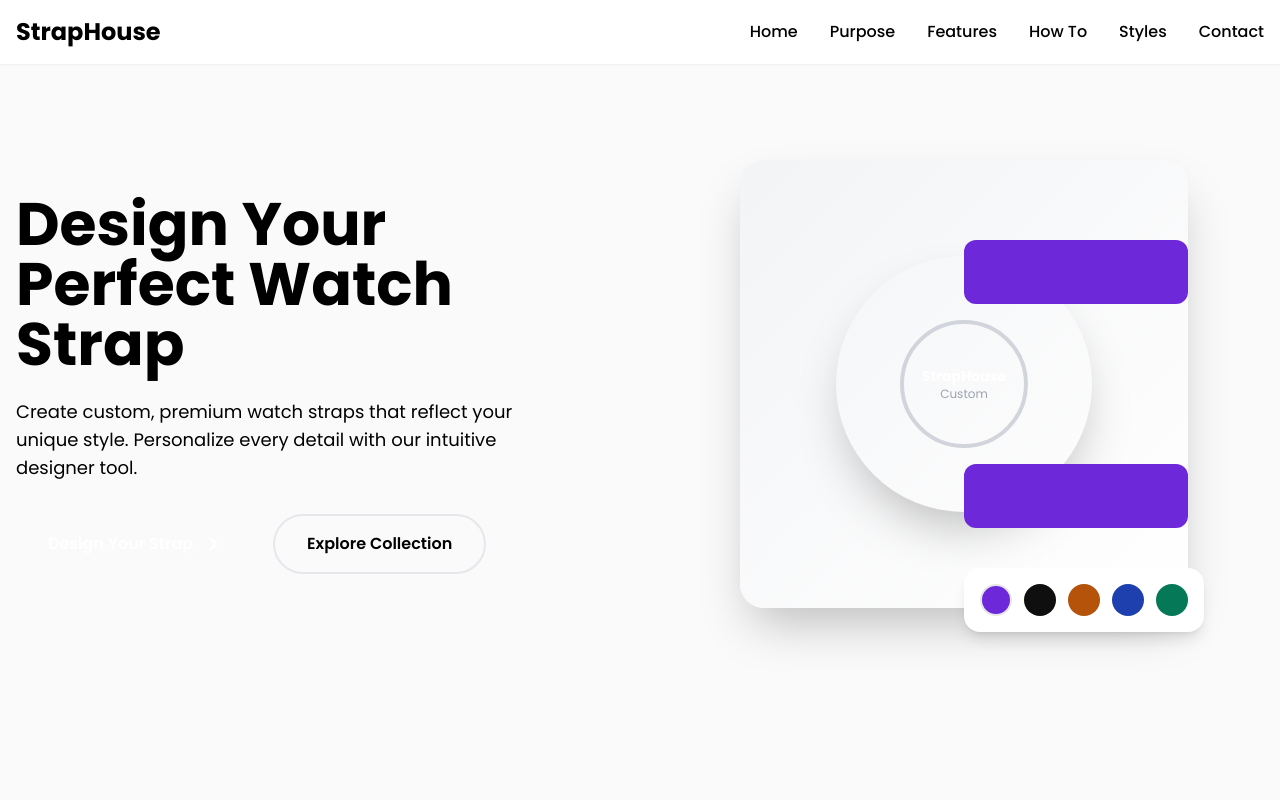
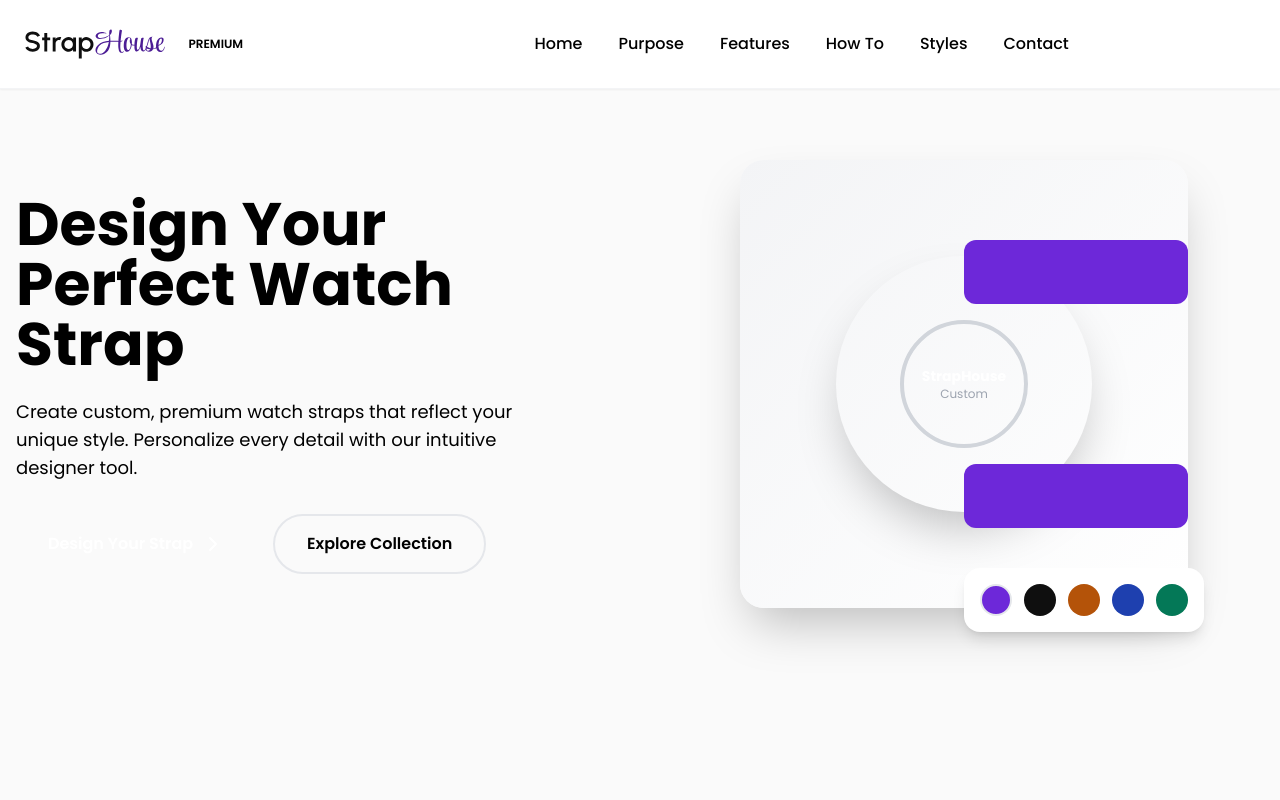
Before and after one commit to Ayushsharma1908/straphouse, a React (Vite) app: page / in a window 1280 px wide. Shown: the top 800 px of the page. Built offline with nearby package versions, Linux system fonts and the light colour scheme.

Commit message:
updated header

```diff
--- a/src/pages/Header.jsx
+++ b/src/pages/Header.jsx
@@ -1,68 +1,396 @@
-import React, { useState } from 'react';
-import { Menu, X } from 'lucide-react';
+import React, { useState } from "react";
+import { Menu, X, ChevronRight } from "lucide-react";
+import { motion, AnimatePresence } from "framer-motion";
+import Logo from "../assets/logo.svg";
 
 const Header = () => {
   const [isMenuOpen, setIsMenuOpen] = useState(false);
+  const [hoveredItem, setHoveredItem] = useState(null);
 
   const navItems = [
-    { label: 'Home', href: '#home' },
-    { label: 'Purpose', href: '#purpose' },
-    { label: 'Features', href: '#features' },
-    { label: 'How To', href: '#how-to' },
-    { label: 'Styles', href: '#showcase' },
-    { label: 'Contact', href: '#contact' },
+    { label: "Home", href: "#home" },
+    { label: "Purpose", href: "#purpose" },
+    { label: "Features", href: "#features" },
+    { label: "How To", href: "#how-to" },
+    { label: "Styles", href: "#showcase" },
+    { label: "Contact", href: "#contact" },
   ];
 
+  // Animation variants
+  const headerVariants = {
+    hidden: { y: -100, opacity: 0 },
+    visible: {
+      y: 0,
+      opacity: 1,
+      transition: {
+        duration: 0.6,
+        ease: "easeOut",
+      },
+    },
+  };
+
+  const logoVariants = {
+    hidden: { opacity: 0, scale: 0.8 },
+    visible: {
+      opacity: 1,
+      scale: 1,
+      transition: {
+        duration: 0.5,
+        type: "spring",
+        stiffness: 200,
+        delay: 0.1,
+      },
+    },
+    hover: {
+      scale: 1.05,
+      transition: {
+        duration: 0.3,
+      },
+    },
+  };
+
+  const menuVariants = {
+    hidden: { opacity: 0, y: -20, scale: 0.95 },
+    visible: {
+      opacity: 1,
+      y: 0,
+      scale: 1,
+      transition: {
+        duration: 0.4,
+        ease: "easeOut",
+      },
+    },
+    exit: {
+      opacity: 0,
+      y: -20,
+      scale: 0.95,
+      transition: {
+        duration: 0.3,
+        ease: "easeIn",
+      },
+    },
+  };
+
+  const navItemVariants = {
+    hidden: { opacity: 0, x: -20 },
+    visible: {
+      opacity: 1,
+      x: 0,
+      transition: {
+        duration: 0.3,
+        ease: "easeOut",
+      },
+    },
+    hover: {
+      x: 5,
+      color: "#6D28D9",
+      transition: {
+        duration: 0.2,
+      },
+    },
+  };
+
+  const mobileNavItemVariants = {
+    hidden: { opacity: 0, x: -20 },
+    visible: {
+      opacity: 1,
+      x: 0,
+      transition: {
+        duration: 0.3,
+        ease: "easeOut",
+      },
+    },
+    hover: {
+      x: 10,
+      backgroundColor: "rgba(167, 139, 250, 0.1)",
+      transition: {
+        duration: 0.2,
+      },
+    },
+  };
+
+  const buttonVariants = {
+    hidden: { opacity: 0, scale: 0.9 },
+    visible: {
+      opacity: 1,
+      scale: 1,
+      transition: {
+        duration: 0.5,
+        delay: 0.2,
+      },
+    },
+    hover: {
+      scale: 1.05,
+      backgroundColor: "#6D28D9",
+      boxShadow: "0 10px 25px rgba(109, 40, 217, 0.2)",
+      transition: {
+        duration: 0.3,
+        ease: "easeInOut",
+      },
+    },
+    tap: {
+      scale: 0.95,
+    },
+  };
+
+  const menuButtonVariants = {
+    hidden: { opacity: 0 },
+    visible: {
+      opacity: 1,
+      transition: {
+        duration: 0.3,
+        delay: 0.1,
+      },
+    },
+    hover: {
+      scale: 1.1,
+      backgroundColor: "rgba(167, 139, 250, 0.1)",
+      transition: {
+        duration: 0.2,
+      },
+    },
+  };
+
+  // Handle smooth scroll for mobile menu
+  const handleNavClick = (href) => {
+    setIsMenuOpen(false);
+    const element = document.querySelector(href);
+    if (element) {
+      setTimeout(() => {
+        window.scrollTo({
+          top: element.offsetTop - 80,
+          behavior: "smooth",
+        });
+      }, 100);
+    }
+  };
+
   return (
-    <header className="fixed top-0 w-full bg-white/95 backdrop-blur-sm z-50 py-4 shadow-sm">
-      <div className="container mx-auto px-4">
+    <motion.header
+      className="fixed top-0 w-full bg-white/95 backdrop-blur-md z-50 py-4 md:py-5 shadow-sm border-b border-gray-100"
+      variants={headerVariants}
+      initial="hidden"
+      animate="visible"
+    >
+      <div className="container mx-auto px-4 md:px-6">
         <div className="flex justify-between items-center">
-          <a href="#home" className="font-playfair text-2xl font-bold text-strap-black">
-            Strap<span className="text-strap-violet">House</span>
-          </a>
+          {/* Logo */}
+          <motion.a
+            href="#home"
+            className="flex items-center gap-3"
+            variants={logoVariants}
+            initial="hidden"
+            animate="visible"
+            whileHover="hover"
+            whileTap={{ scale: 0.98 }}
+            onClick={(e) => {
+              e.preventDefault();
+              window.scrollTo({ top: 0, behavior: "smooth" });
+            }}
+          >
+            <img
+              src={Logo}
+              alt="StrapHouse - Custom Premium Watch Straps"
+              className="h-10 md:h-12 w-auto"
+            />
+            <motion.span
+              className="hidden md:inline-block text-xs font-semibold text-strap-violet bg-strap-violet/10 px-3 py-1 rounded-full"
+              initial={{ opacity: 0, scale: 0.8 }}
+              animate={{ opacity: 1, scale: 1 }}
+              transition={{ delay: 0.5 }}
+            >
+              PREMIUM
+            </motion.span>
+          </motion.a>
 
+          {/* Desktop Navigation */}
           <nav className="hidden md:block">
-            <ul className="flex space-x-8">
-              {navItems.map((item) => (
-                <li key={item.label}>
+            <ul className="flex items-center space-x-1">
+              {navItems.map((item, index) => (
+                <motion.li
+                  key={item.label}
+                  className="relative"
+                  variants={navItemVariants}
+                  initial="hidden"
+                  animate="visible"
+                  whileHover="hover"
+                  custom={index}
+                  onMouseEnter={() => setHoveredItem(item.label)}
+                  onMouseLeave={() => setHoveredItem(null)}
+                >
                   <a
                     href={item.href}
-                    className="text-strap-black font-medium hover:text-strap-violet transition-colors"
+                    className="px-4 py-2 text-strap-black font-medium hover:text-strap-violet transition-colors relative block"
+                    onClick={(e) => {
+                      e.preventDefault();
+                      const element = document.querySelector(item.href);
+                      if (element) {
+                        window.scrollTo({
+                          top: element.offsetTop - 80,
+                          behavior: "smooth",
+                        });
+                      }
+                    }}
                   >
                     {item.label}
+                    {/* Animated underline */}
+                    <motion.div
+                      className="absolute bottom-0 left-0 w-full h-0.5 bg-gradient-to-r from-strap-violet to-strap-light-violet"
+                      initial={{ scaleX: 0 }}
+                      animate={{
+                        scaleX: hoveredItem === item.label ? 1 : 0,
+                      }}
+                      transition={{ duration: 0.2 }}
+                    />
                   </a>
-                </li>
+                </motion.li>
               ))}
+
+              {/* CTA Button */}
+              <motion.li
+                className="ml-4"
+                variants={buttonVariants}
+                initial="hidden"
+                animate="visible"
+                whileHover="hover"
+                whileTap="tap"
+              >
+                <a
+                  href="#how-to"
+                  className="px-6 py-2.5 bg-strap-black text-white font-semibold rounded-full hover:bg-strap-violet transition-all flex items-center gap-2 group"
+                  onClick={(e) => {
+                    e.preventDefault();
+                    const element = document.querySelector("#how-to");
+                    if (element) {
+                      window.scrollTo({
+                        top: element.offsetTop - 80,
+                        behavior: "smooth",
+                      });
+                    }
+                  }}
+                >
+                  Design Now
+                  <ChevronRight className="w-4 h-4 group-hover:translate-x-1 transition-transform" />
+                </a>
+              </motion.li>
             </ul>
           </nav>
 
-          <button
-            className="md:hidden"
+          {/* Mobile Menu Button */}
+          <motion.button
+            className="md:hidden p-2 rounded-lg bg-gray-100 hover:bg-gray-200 transition-colors"
             onClick={() => setIsMenuOpen(!isMenuOpen)}
+            variants={menuButtonVariants}
+            initial="hidden"
+            animate="visible"
+            whileHover="hover"
+            whileTap={{ scale: 0.9 }}
           >
-            {isMenuOpen ? <X size={24} /> : <Menu size={24} />}
-          </button>
+            <AnimatePresence mode="wait">
+              {isMenuOpen ? (
+                <motion.div
+                  key="close"
+                  initial={{ rotate: -90, opacity: 0 }}
+                  animate={{ rotate: 0, opacity: 1 }}
+                  exit={{ rotate: 90, opacity: 0 }}
+                  transition={{ duration: 0.2 }}
+                >
+                  <X className="w-6 h-6 text-strap-black" />
+                </motion.div>
+              ) : (
+                <motion.div
+                  key="menu"
+                  initial={{ rotate: 90, opacity: 0 }}
+                  animate={{ rotate: 0, opacity: 1 }}
+                  exit={{ rotate: -90, opacity: 0 }}
+                  transition={{ duration: 0.2 }}
+                >
+                  <Menu className="w-6 h-6 text-strap-black" />
+                </motion.div>
+              )}
+            </AnimatePresence>
+          </motion.button>
         </div>
 
+        {/* Mobile Menu */}
+        <AnimatePresence>
           {isMenuOpen && (
-          <nav className="md:hidden mt-4">
-            <ul className="space-y-4">
-              {navItems.map((item) => (
-                <li key={item.label}>
+            <motion.nav
+              className="md:hidden mt-4"
+              variants={menuVariants}
+              initial="hidden"
+              animate="visible"
+              exit="exit"
+            >
+              <motion.ul
+                className="space-y-2 bg-white rounded-xl shadow-xl p-6 border border-gray-100"
+                initial={{ opacity: 0 }}
+                animate={{ opacity: 1 }}
+                transition={{ staggerChildren: 0.1 }}
+              >
+                {navItems.map((item, index) => (
+                  <motion.li
+                    key={item.label}
+                    variants={mobileNavItemVariants}
+                    custom={index}
+                    whileHover="hover"
+                  >
                     <a
                       href={item.href}
-                    className="block text-strap-black font-medium hover:text-strap-violet transition-colors"
-                    onClick={() => setIsMenuOpen(false)}
+                      className="block py-3 px-4 text-strap-black font-medium hover:text-strap-violet rounded-lg transition-colors"
+                      onClick={(e) => {
+                        e.preventDefault();
+                        handleNavClick(item.href);
+                      }}
                     >
+                      <div className="flex items-center justify-between">
                         {item.label}
+                        <ChevronRight className="w-4 h-4 text-gray-400" />
+                      </div>
                     </a>
-                </li>
+                  </motion.li>
                 ))}
-            </ul>
-          </nav>
+
+                <motion.div
+                  className="pt-4 border-t border-gray-100"
+                  initial={{ opacity: 0 }}
+                  animate={{ opacity: 1 }}
+                  transition={{ delay: 0.3 }}
+                >
+                  <motion.a
+                    href="#how-to"
+                    className="block w-full py-3.5 bg-strap-black text-white font-semibold text-center rounded-lg hover:bg-strap-violet transition-colors"
+                    onClick={(e) => {
+                      e.preventDefault();
+                      handleNavClick("#how-to");
+                    }}
+                    whileHover={{ scale: 1.02 }}
+                    whileTap={{ scale: 0.98 }}
+                  >
+                    Design Your Strap
+                  </motion.a>
+                </motion.div>
+              </motion.ul>
+            </motion.nav>
           )}
+        </AnimatePresence>
       </div>
-    </header>
+
+      {/* Scrolling progress indicator */}
+      <motion.div
+        className="absolute bottom-0 left-0 h-0.5 bg-gradient-to-r from-strap-violet via-strap-light-violet to-strap-violet"
+        style={{ scaleX: 0 }}
+        animate={{
+          scaleX: [0, 1, 0],
+          x: ["0%", "100%", "0%"],
+        }}
+        transition={{
+          duration: 3,
+          repeat: Infinity,
+          ease: "easeInOut",
+        }}
+      />
+    </motion.header>
   );
 };
 
```
Also changed, not shown: src/assets/logo.svg (added). Lines whose indentation alone changed are shown as unchanged.
